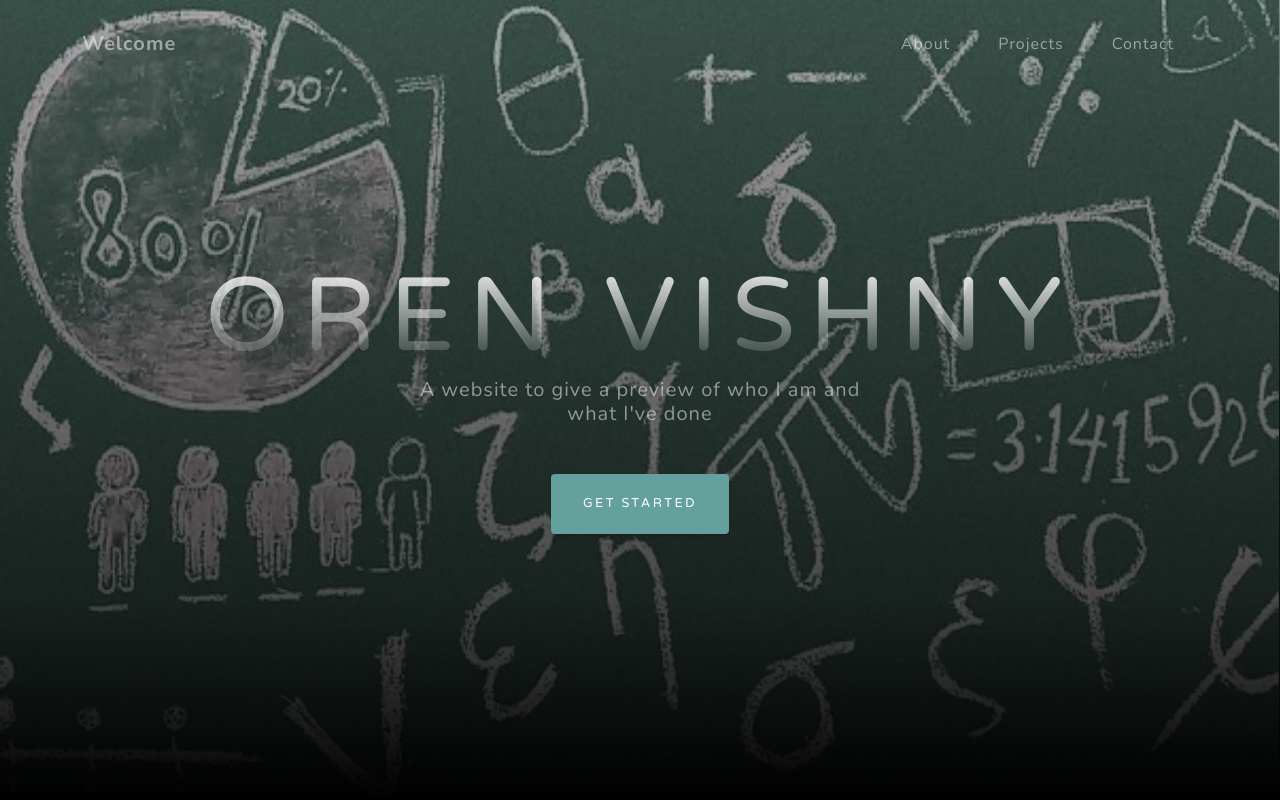
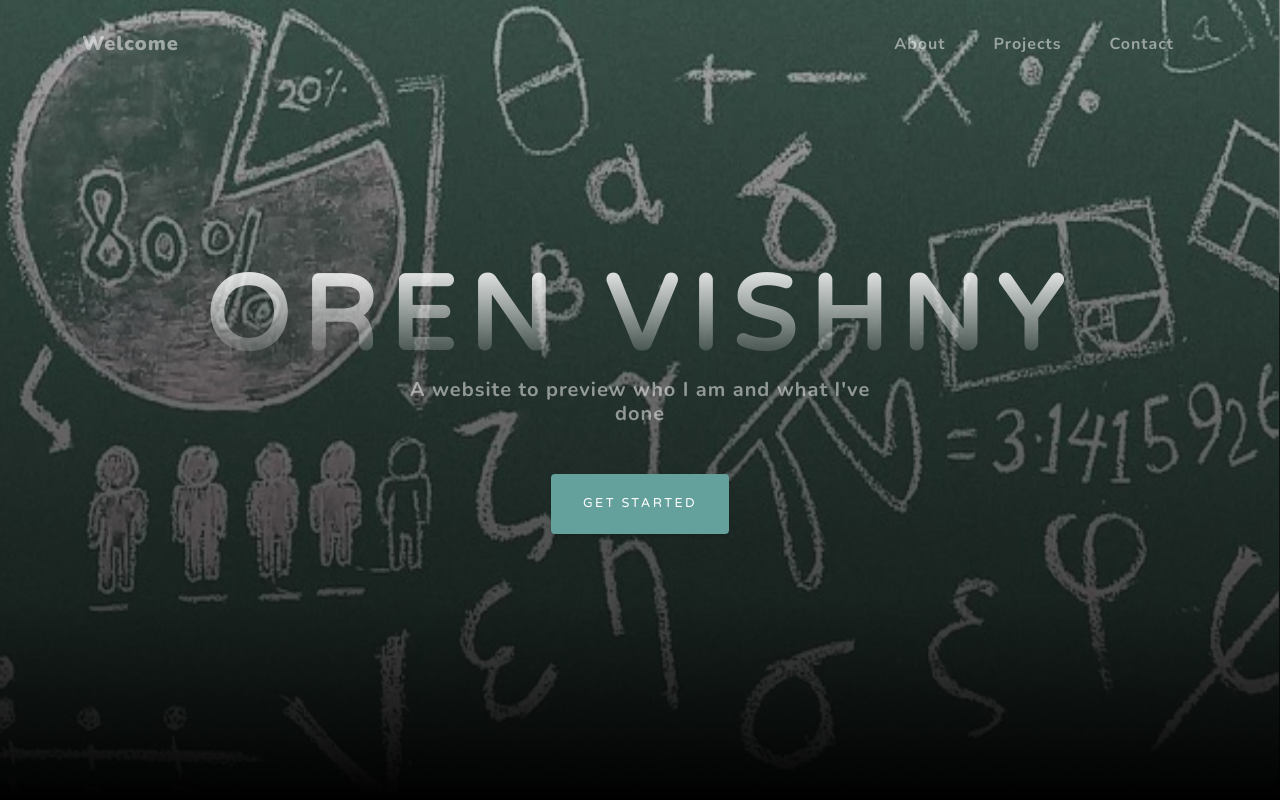
Before and after one commit to Ovishny/ovishny.github.io, a plain HTML site: page index.html in a window 1280 px wide. Shown: the top 800 px of the page. Drawn offline with nearby package versions, Linux system fonts and the light colour scheme.

Commit message:
Update index.html

```diff
--- a/index.html
+++ b/index.html
@@ -19,16 +19,16 @@
         <!-- Navigation-->
         <nav class="navbar navbar-expand-lg navbar-light fixed-top" id="mainNav">
             <div class="container">
-                <a class="navbar-brand js-scroll-trigger" href="#page-top">Welcome</a>
+                <a class="navbar-brand js-scroll-trigger" href="#page-top"><b>Welcome</b></a>
                 <button class="navbar-toggler navbar-toggler-right" type="button" data-toggle="collapse" data-target="#navbarResponsive" aria-controls="navbarResponsive" aria-expanded="false" aria-label="Toggle navigation">
                     Menu
                     <i class="fas fa-bars"></i>
                 </button>
                 <div class="collapse navbar-collapse" id="navbarResponsive">
                     <ul class="navbar-nav ml-auto">
-                        <li class="nav-item"><a class="nav-link js-scroll-trigger" href="#about">About</a></li>
-                        <li class="nav-item"><a class="nav-link js-scroll-trigger" href="#projects">Projects</a></li>
-                        <li class="nav-item"><a class="nav-link js-scroll-trigger" href="#signup">Contact</a></li>
+                        <li class="nav-item"><a class="nav-link js-scroll-trigger" href="#about"><b>About</b></a></li>
+                        <li class="nav-item"><a class="nav-link js-scroll-trigger" href="#projects"><b>Projects</b></a></li>
+                        <li class="nav-item"><a class="nav-link js-scroll-trigger" href="#signup"><b>Contact</b></a></li>
                     </ul>
                 </div>
             </div>
@@ -37,8 +37,8 @@
         <header class="masthead">
             <div class="container d-flex h-100 align-items-center">
                 <div class="mx-auto text-center">
-                    <h1 class="mx-auto my-0 text-uppercase">Oren Vishny</h1>
-                    <h2 class="text-white-50 mx-auto mt-2 mb-5">A website to give a preview of who I am and what I've done</h2>
+                    <h1 class="mx-auto my-0 text-uppercase"><strong>Oren Vishny</strong></h1>
+                    <h2 class="text-white-50 mx-auto mt-2 mb-5"><strong>A website to preview who I am and what I've done</strong></h2>
                     <a class="btn btn-primary js-scroll-trigger" href="#about">Get Started</a>
                 </div>
             </div>
```
